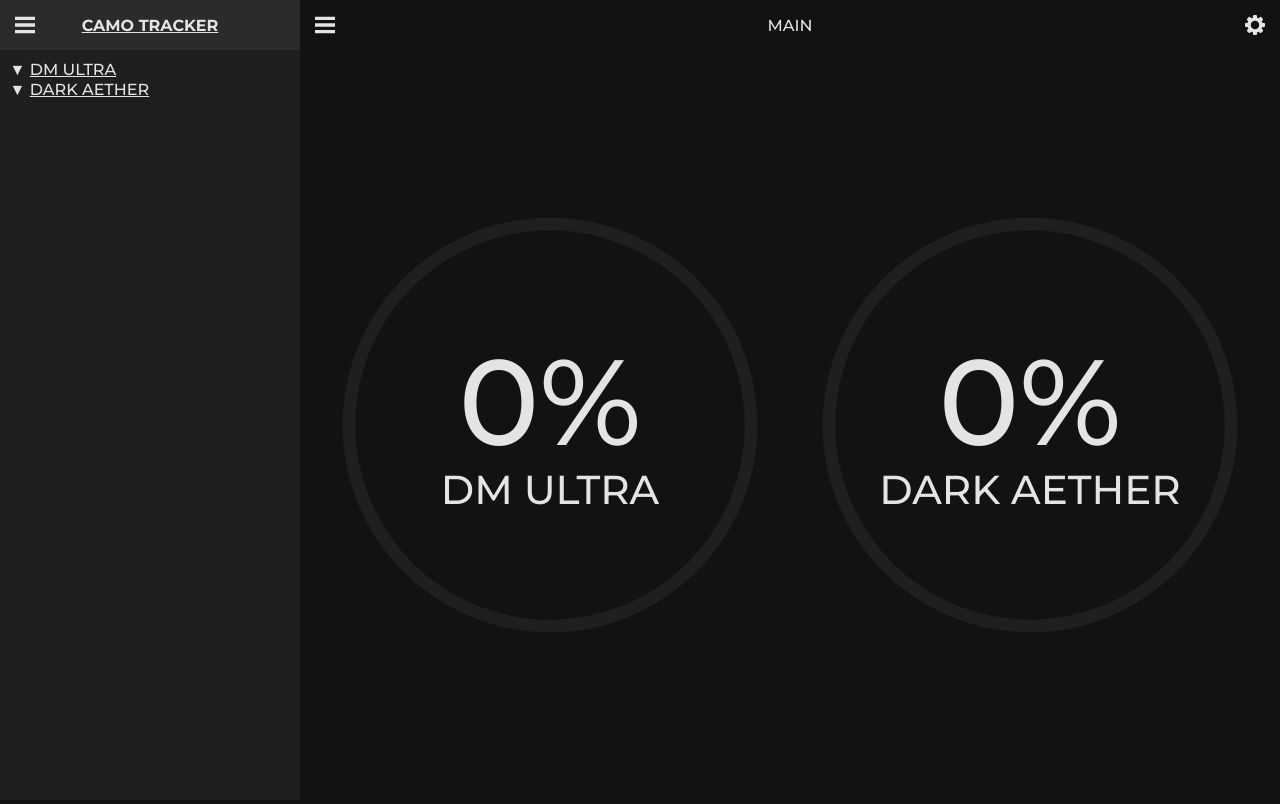
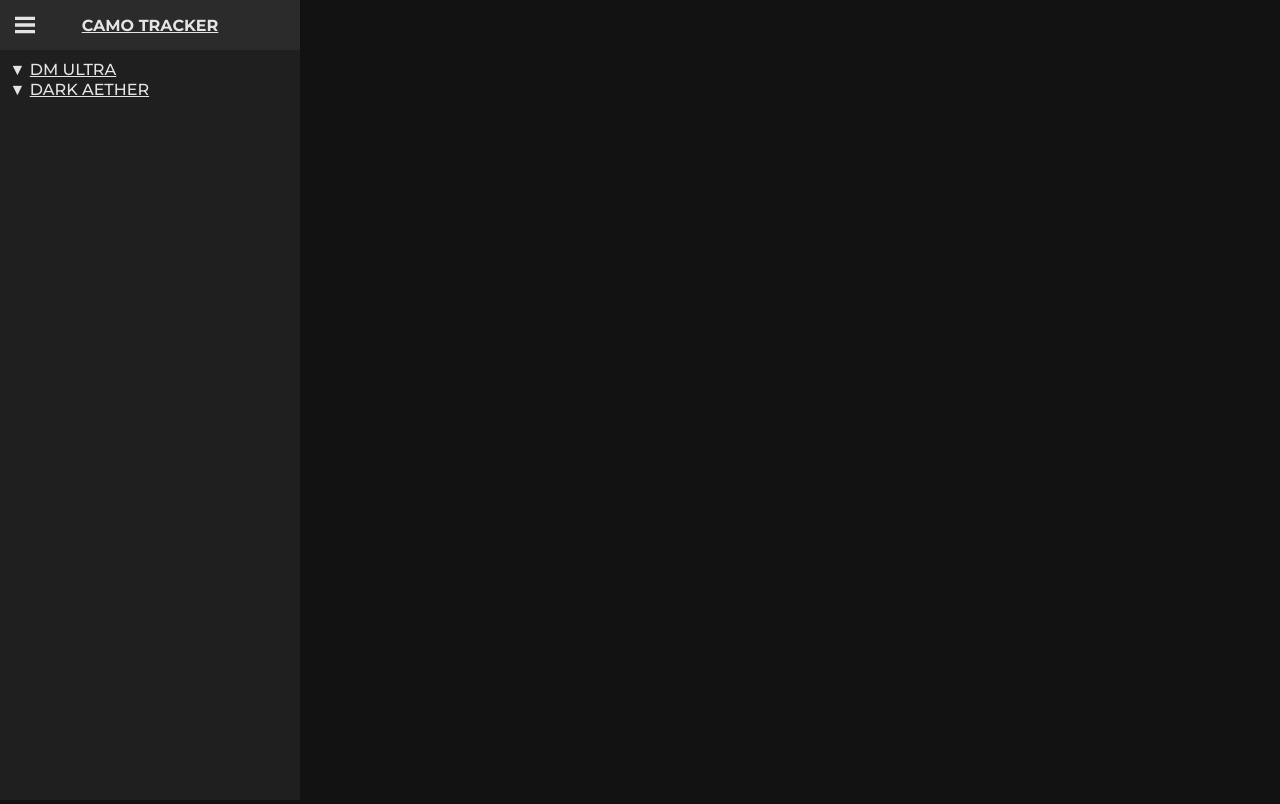
Before and after one commit to Hartaithan/camo-tracker, a React (Create React App) app: page / in a window 1280 px wide. Built offline with nearby package versions, Linux system fonts and the light colour scheme.

Commit message:
changes route paths

```diff
--- a/src/App.js
+++ b/src/App.js
@@ -14,16 +14,16 @@ function App() {
 	return (
 		<div className="tracker">
 			<Sidebar />
-			<Route exact path="/">
+			<Route exact path="/camo-tracker/">
 				<MainPage />
 			</Route>
-			<Route path="/dm">
+			<Route path="/camo-tracker/dm">
 				<MasterPage />
 			</Route>
-			<Route path="/da">
+			<Route path="/camo-tracker/da">
 				<MasterPage />
 			</Route>
-			<Route path="/weapon">
+			<Route path="/camo-tracker/weapon">
 				<WeaponPage />
 			</Route>
 		</div>
```
